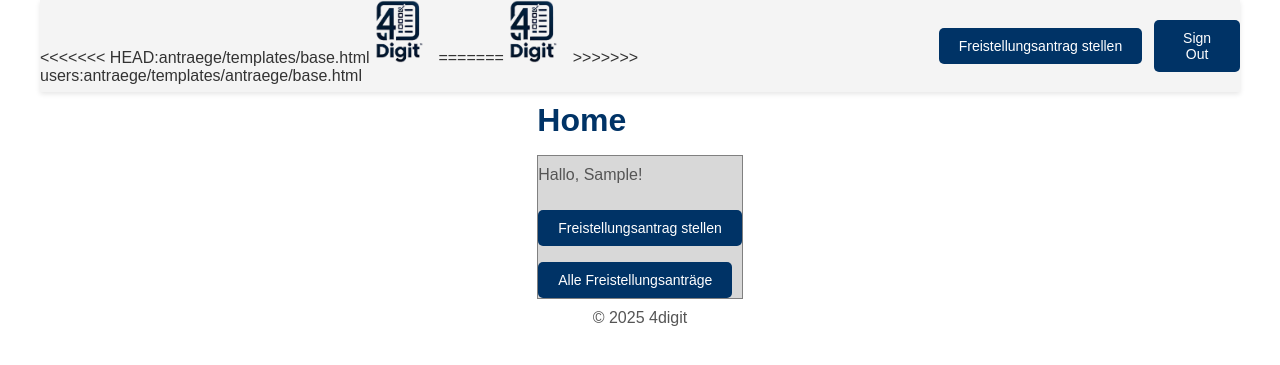
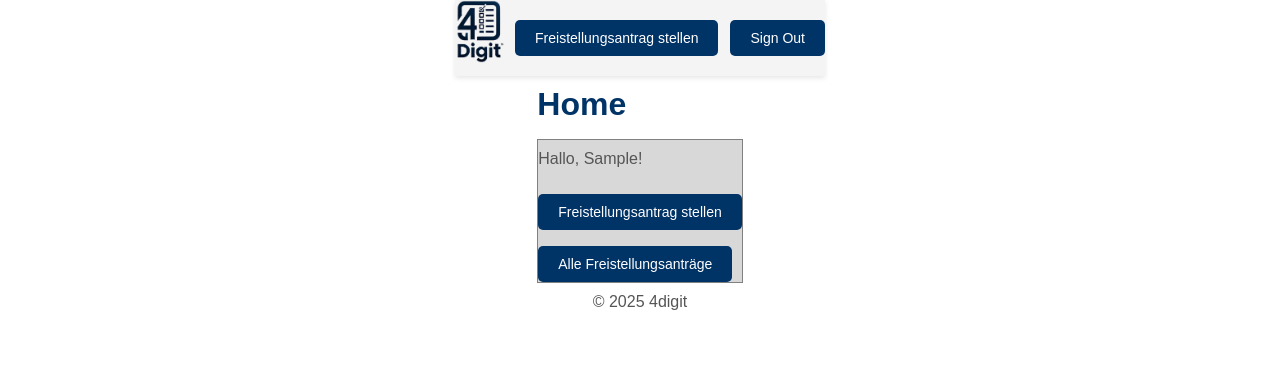
Before and after one commit to du-felix/4digit, a Django app: page / in a window 1280 px wide. Shown: the top 365 px of the page. Run offline with Django 5.2, Linux system fonts and the light colour scheme; the visitor is signed in with stand-in values (Sample User, id 1).

Commit message:
Fix logo link in base template and clean up markup

```diff
--- a/antraege/templates/antraege/base.html
+++ b/antraege/templates/antraege/base.html
@@ -15,12 +15,8 @@
 <body>
     <header style="display: flex; justify-content: space-between; margin: 0px 40px;">
         <div>
-<<<<<<< HEAD:antraege/templates/base.html
             <a href="{% url 'home' %}"><img style="max-height: 80px;" src="{% static 'images/logo.png' %}" alt="4digit"></a>
 
-=======
-            <a href="{% url 'home' %}"></a><img src="{% static 'images/logo.png' %}" alt="4digit">
->>>>>>> users:antraege/templates/antraege/base.html
         </div>
         <div style="display: flex; gap: 12px; justify-content: center; align-items: center;">
             <a href="{% url 'neuer_antrag' %}" class = "btn"><input type="button" value="Freistellungsantrag stellen"></a>
```
